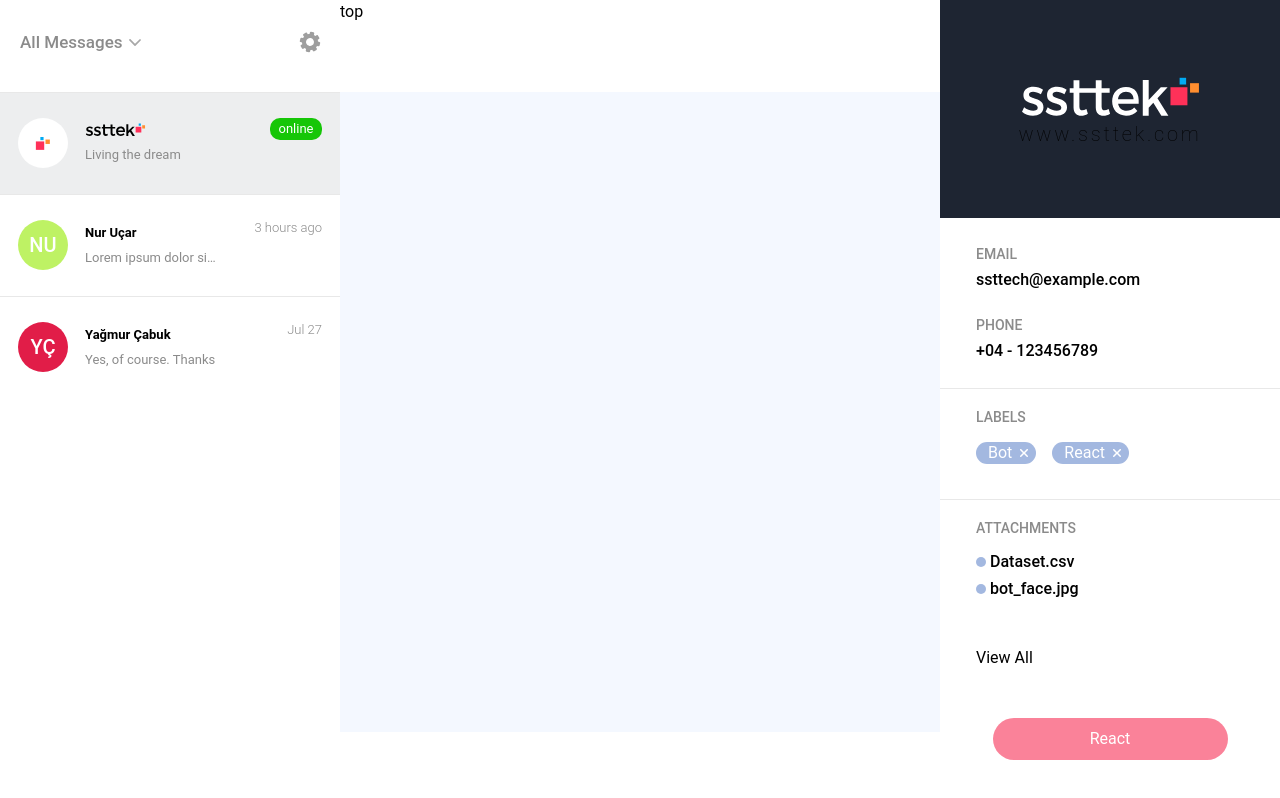
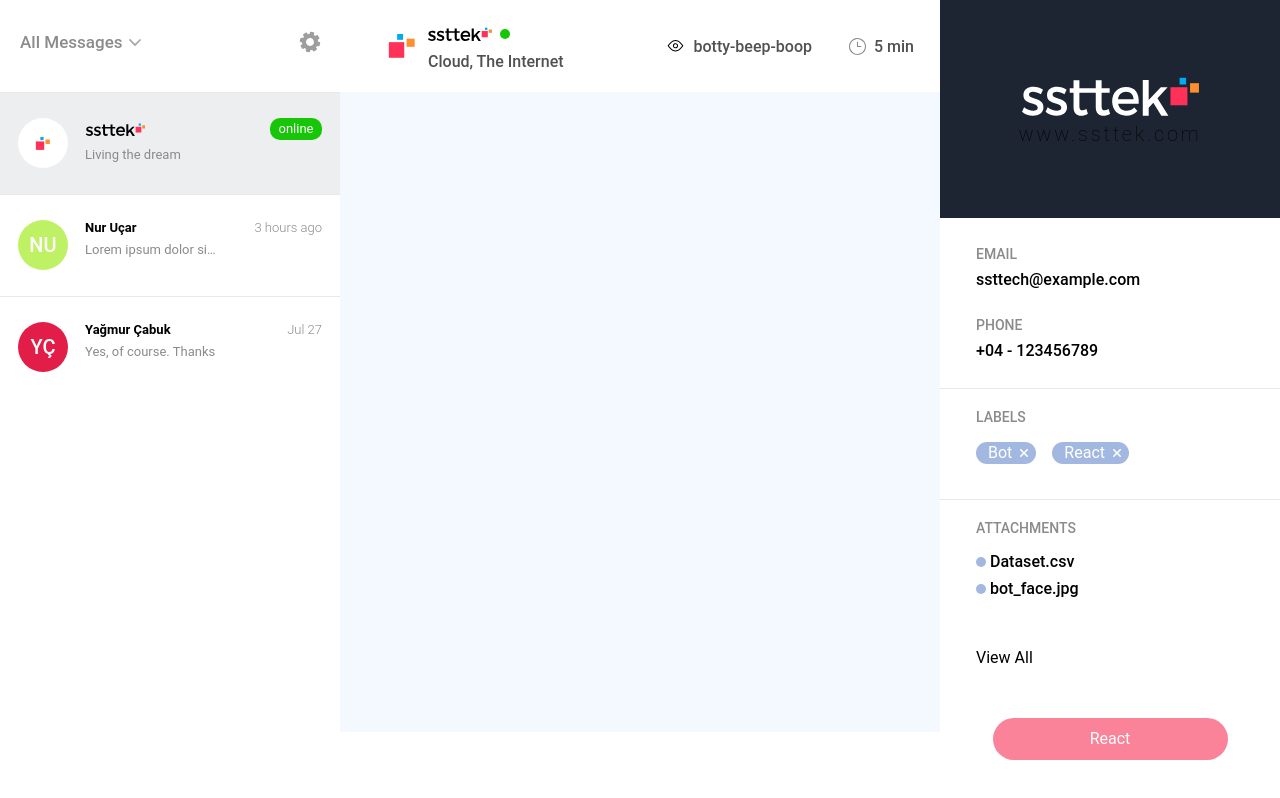
Before and after one commit to NurUcar/ssttek-chat, a Next.js app: page / in a window 1280 px wide. Shown: the top 798 px of the page. Built offline with nearby package versions, Linux system fonts and the light colour scheme.

Commit message:
feat: chat container top

```diff
--- a/src/components/leftMenu/subComponents/leftMenuBody/messageBox/index.tsx
+++ b/src/components/leftMenu/subComponents/leftMenuBody/messageBox/index.tsx
@@ -1,6 +1,7 @@
+import Avatar from "@/components/shared/avatar";
 import { SstDarkLogoSVG } from "@/components/shared/icons/SstDarkLogoSVG";
 import { classNames } from "@/utils/classNames";
-import { ReactElement, useEffect, useState } from "react";
+import { ReactElement } from "react";
 
 interface IMessageBoxProps {
     //Currently talking this user
@@ -16,47 +17,21 @@ interface IMessageBoxProps {
 }
 const MessageBox = ({ isCurrent, avatar, userName, lastMessage, lastConversationTime, isActiveUser }: IMessageBoxProps) => {
 
-    const randomColorArray = [
-        "bg-purple-300",
-        "bg-fuchsia-300",
-        "bg-cyan-200",
-        "bg-teal-200",
-        "bg-lime-300",
-        "bg-amber-300",
-        "bg-rose-600",
-        "bg-green-500"
-    ];
 
-    const [bgColor, setBgColor] = useState("bg-green-500")
-
-    useEffect(() => {
-        // if there is no pp random bg color will pick
-        !avatar &&
-            setBgColor(randomColorArray[Math.floor(Math.random() * 8)])
-
-    }, [])
 
 
     return (
         <div className={classNames('flex w-full border-t border-solid border-platinum opacity-100 h-[102px] px-[18px] py-[25px]',
             isCurrent && "bg-darkGunmetal/[.08]")}>
             <div className="flex h-full w-full">
-                <div className={classNames("w-[50px] h-[50px] rounded-full justify-center items-center flex ",
-                    !avatar ? `${bgColor}` : "bg-white")}>
-                    {avatar ?
-                        avatar
-                        :
-                        <span className="text-xl text-white font-medium ">
-                            {userName.split(' ')
-                                .map(word => word.charAt(0).toUpperCase())
-                                .join('')
-                            }
-                        </span>
-                    }
-                </div>
+                <Avatar
+                    className="w-[50px] h-[50px] "
+                    avatar={avatar}
+                    userName={userName}
+                />
                 <div className="flex flex-row grow justify-between ">
                     <div className="flex flex-col  h-full ml-[17px] ">
-                        <div className="">
+
                         {
                             userName !== "" ?
                                 <span className="leading-4 font-semibold text-[13px]">
@@ -69,7 +44,7 @@ const MessageBox = ({ isCurrent, avatar, userName, lastMessage, lastConversation
                                 </div>
 
                         }
-                        </div>
+
                         <div className="flex ">
                             <span className={classNames(
                                 "leading-4 flex-1 text-philippineGray text-[13px] font-normal min-w-[120px] max-w-[131px] truncate mt-[6px]", isCurrent && "text-black")}>
--- a/src/components/messageContainer/index.tsx
+++ b/src/components/messageContainer/index.tsx
@@ -1,6 +1,7 @@
 import ChatContainerBody from "@/components/messageContainer/subComponents/chatContainerBody";
 import ChatContainerBottom from "@/components/messageContainer/subComponents/chatContainerBottom";
 import ChatContainerTop from "@/components/messageContainer/subComponents/chatContainerTop";
+import { SstUserSVG } from "@/components/shared/icons/SstUserSVG";
 import { useAppDispatch } from "@/store/store";
 import { useWindowSize } from "@/utils/useWindowSize";
 import { useRouter } from "next/router";
@@ -12,7 +13,7 @@ const MessageContainer = () => {
 
     return (
         <div className='flex flex-col grow'>
-            <ChatContainerTop />
+            <ChatContainerTop userName={""} avatar={<SstUserSVG className="w-8 h-6" />} />
             <ChatContainerBody />
             <ChatContainerBottom />
         </div>
--- a/src/components/messageContainer/subComponents/chatContainerTop/index.tsx
+++ b/src/components/messageContainer/subComponents/chatContainerTop/index.tsx
@@ -1,9 +1,53 @@
+import Avatar from "@/components/shared/avatar";
+import { ClockSVG } from "@/components/shared/icons/ClockSVG";
+import { EyeSVG } from "@/components/shared/icons/EyeSVG";
+import { SstDarkLogoSVG } from "@/components/shared/icons/SstDarkLogoSVG";
+import { ReactElement } from "react";
 
-const ChatContainerTop = () => {
+interface IChatContainerProps {
+    avatar?: ReactElement;
+    userName: string;
+}
+
+const ChatContainerTop = ({ avatar, userName }: IChatContainerProps) => {
 
     return (
-        <div className='flex w-full h-[92px] bg-white'>
-            top
+        <div className='flex w-full h-[92px] bg-white justify-between'>
+            <div className="flex w-fit flex-row items-center ml-9  ">
+                <Avatar
+                    className="w-[52px] h-[52px] "
+                    avatar={avatar}
+                    userName={userName}
+                />
+                <div className="flex flex-col">
+                    <div className="flex w-fit flex-row items-center  ">
+                        {
+                            userName !== "" ?
+                                <span className="leading-4 font-semibold text-[13px]">
+                                    {userName}
+                                </span>
+
+                                :
+                                <div className="my-[5px]">
+                                    <SstDarkLogoSVG className="w-16 h-[14px] " />
+                                </div>
+                        }
+                        <div className="w-[10px] h-[10px] bg-yellowGreen rounded-full ml-2"></div>
+                    </div>
+                    <span className="font-medium text-base leading-4 text-darkLiver mt-2">Cloud, The Internet</span>
+                </div>
+
+            </div>
+            <div className="flex flex-row items-center mr-[26px]">
+                <div className="flex flex-row items-center">
+                    <EyeSVG className="w-[17px] h-3 mr-[10px]" />
+                    <span className="font-medium text-base text-darkLiver leading-[19px]">botty-beep-boop</span>
+                </div>
+                <div className="flex flex-row items-center ml-[37px]">
+                    <ClockSVG className="w-[17px] h-[17px] mr-2" />
+                    <span className="font-medium text-base text-darkLiver leading-[19px]">5 min</span>
+                </div>
+            </div>
         </div >
     );
 
--- a/src/components/rightMenu/index.tsx
+++ b/src/components/rightMenu/index.tsx
@@ -1,14 +1,7 @@
 import RightMenuBody from "@/components/rightMenu/subComponents/rightMenuBody";
 import RightMenuTop from "@/components/rightMenu/subComponents/rightMenuTop";
-import { useAppDispatch } from "@/store/store";
-import { useWindowSize } from "@/utils/useWindowSize";
-import { useRouter } from "next/router";
 
 const RightMenu = () => {
-    const { width } = useWindowSize();
-    const dispatch = useAppDispatch();
-    const router = useRouter();
-
     return (
         <div className='w-[340px] '>
             <RightMenuTop />
--- /dev/null
+++ b/src/components/shared/avatar/index.tsx
@@ -0,0 +1,50 @@
+import { classNames } from "@/utils/classNames";
+import { ReactElement, useEffect, useState } from "react";
+
+interface IAvatarProps {
+    avatar?: ReactElement;
+    userName: string;
+    className: string;
+}
+
+const Avatar = ({ avatar, userName, className }: IAvatarProps) => {
+    const randomColorArray = [
+        "bg-purple-300",
+        "bg-fuchsia-300",
+        "bg-cyan-200",
+        "bg-teal-200",
+        "bg-lime-300",
+        "bg-amber-300",
+        "bg-rose-600",
+        "bg-green-500"
+    ];
+
+    const [bgColor, setBgColor] = useState("bg-green-500")
+
+    useEffect(() => {
+        // if there is no pp random bg color will pick
+        !avatar &&
+            setBgColor(randomColorArray[Math.floor(Math.random() * 8)])
+
+    }, [])
+    return (
+        <div className={classNames("rounded-full justify-center items-center flex ", className,
+            !avatar ? `${bgColor}` : "bg-white")}>
+            {avatar ?
+                avatar
+                :
+                <span className="text-xl text-white font-medium ">
+                    {userName?.split(' ')
+                        .map(word => word.charAt(0).toUpperCase())
+                        .join('')
+                    }
+                </span>
+            }
+        </div>
+    );
+
+};
+
+
+
+export default Avatar;
--- a/tailwind.config.js
+++ b/tailwind.config.js
@@ -15,6 +15,7 @@ module.exports = {
 				darkGunmetal: '#1E2532 ',
 				paleCerulean: '#A3B8E0',
 				tulip: '#fa8299',
+				darkLiver: '#515151',
 			},
 			letterSpacing: {
 				custom: '.14em',
```
Lines whose indentation alone changed are shown as unchanged.
